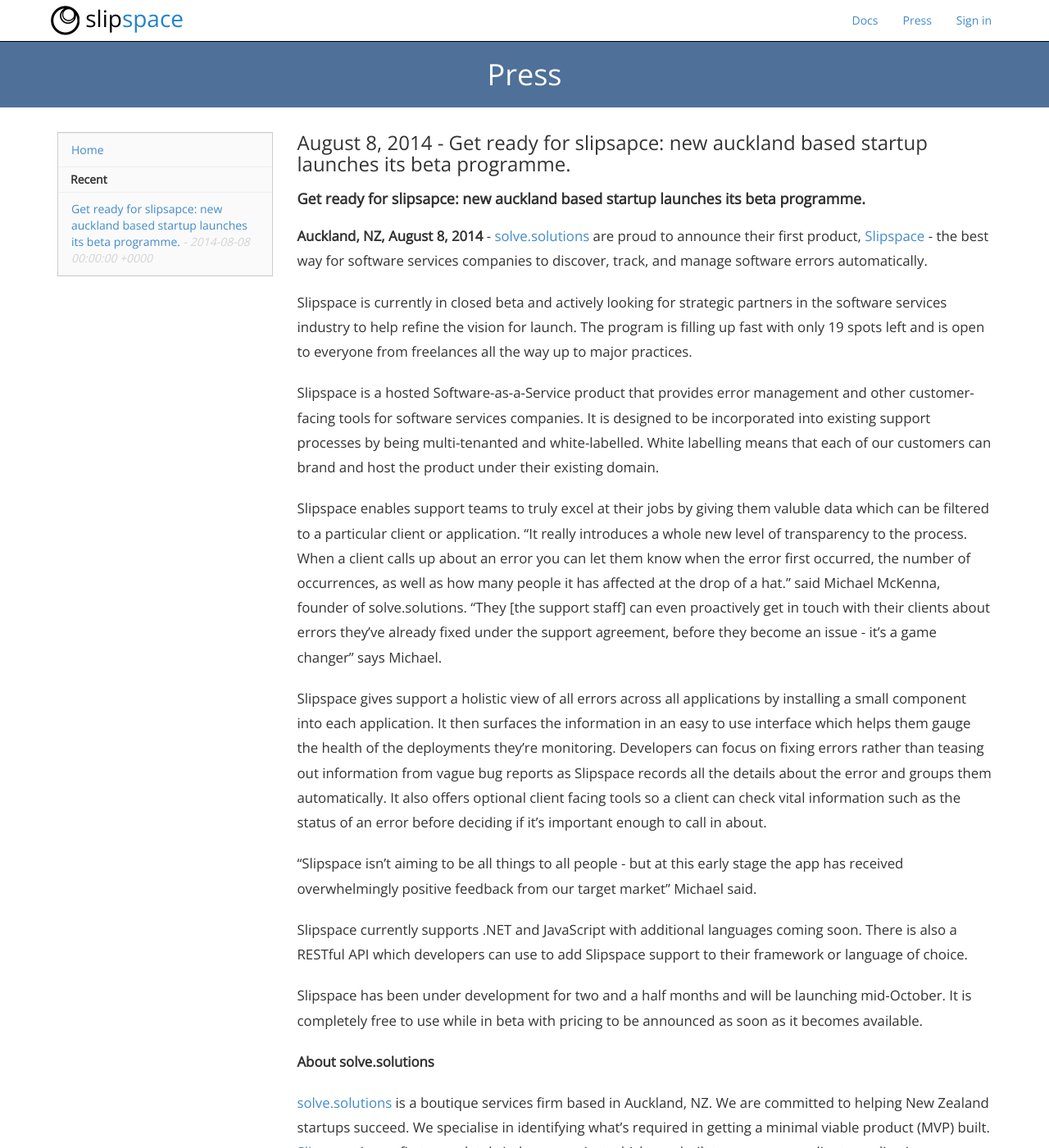
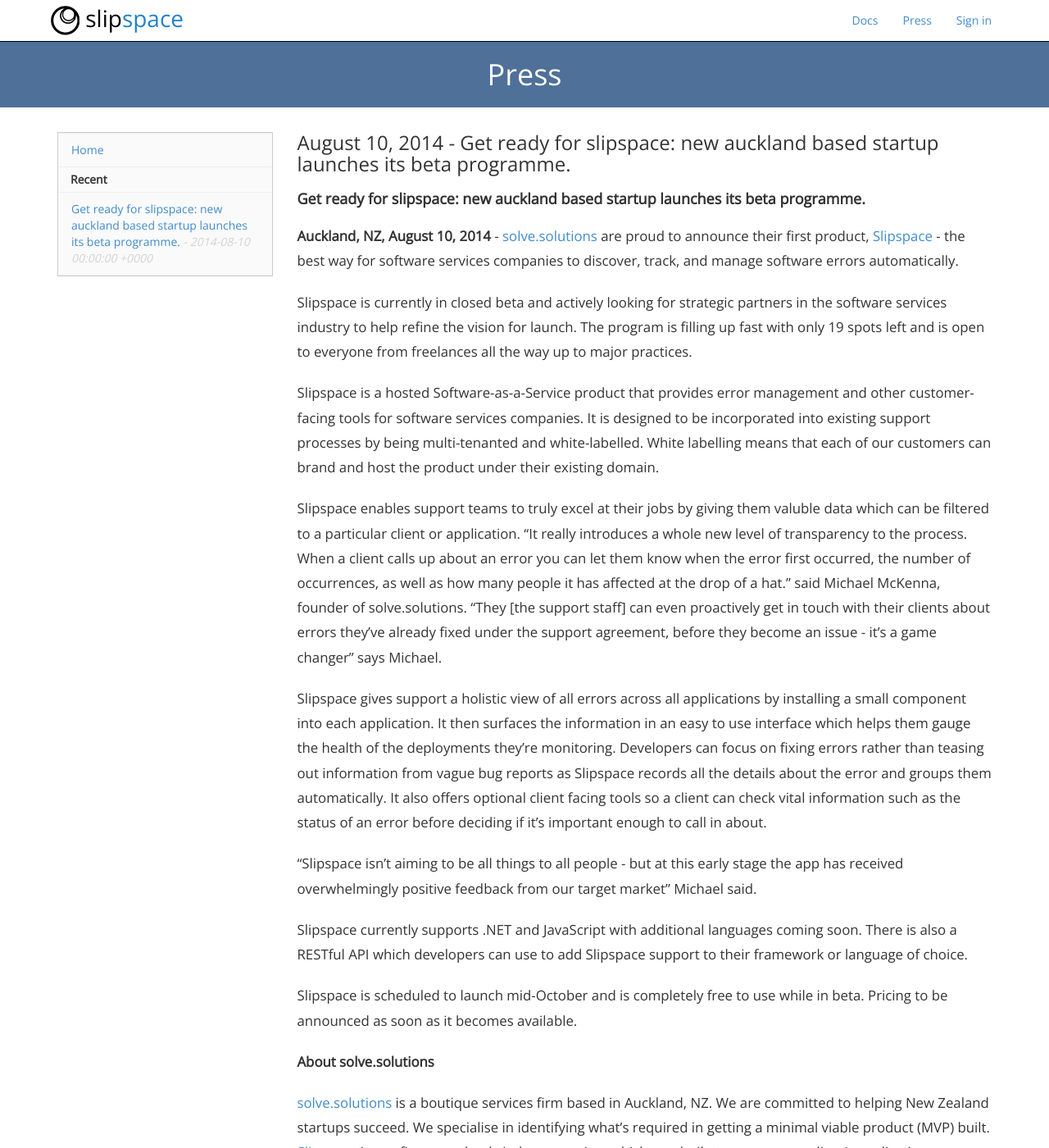
Before and after one commit to kylepearson13/slipspace.github.io, a Jekyll site: the page built from _press/2014-08-01-get-ready-for-slipspace.md, in a window 1280 px wide and 1400 px high. Shown: the whole window at 82% size. Built offline with Jekyll 4.4.1, drawn with Linux system fonts in a browser that asks for light colours; some of the changed text lies outside the part shown.

Commit message:
Typo fix.

```diff
--- a/_press/2014-08-01-get-ready-for-slipspace.md
+++ b/_press/2014-08-01-get-ready-for-slipspace.md
@@ -1,15 +1,15 @@
 ---
 layout: press
-title: "Get ready for slipsapce: new auckland based startup launches its beta programme."
+title: "Get ready for slipspace: new auckland based startup launches its beta programme."
 permalink: /press/get-ready-for-slipspace.html
-date: August 8, 2014
+date: August 10, 2014
 ---
 
-###August 8, 2014 - Get ready for slipsapce: new auckland based startup launches its beta programme.
+###August 10, 2014 - Get ready for slipspace: new auckland based startup launches its beta programme.
 
-####**Get ready for slipsapce: new auckland based startup launches its beta programme.**
+####**Get ready for slipspace: new auckland based startup launches its beta programme.**
 
-**Auckland, NZ, August 8, 2014** - [solve.solutions](http://solve.solutions) are proud to announce their first product, [Slipspace](http://slipspace.co) - the best way for software services companies to discover, track, and manage software errors automatically.
+**Auckland, NZ, August 10, 2014** - [solve.solutions](http://solve.solutions) are proud to announce their first product, [Slipspace](http://slipspace.co) - the best way for software services companies to discover, track, and manage software errors automatically.
 
 Slipspace is currently in closed beta and actively looking for strategic partners in the software services industry to help refine the vision for launch.
 The program is filling up fast with only 19 spots left and is open to everyone from freelances all the way up to major practices.
@@ -26,13 +26,13 @@
 
 Slipspace currently supports .NET and JavaScript with additional languages coming soon. There is also a RESTful API which developers can use to add Slipspace support to their framework or language of choice.
 
-Slipspace has been under development for two and a half months and will be launching mid-October. It is completely free to use while in beta with pricing to be announced as soon as it becomes available.
+Slipspace is scheduled to launch mid-October and is completely free to use while in beta. Pricing to be announced as soon as it becomes available.
 
 **About solve.solutions**
 
 [solve.solutions](http://solve.solutions) is a boutique services firm based in Auckland, NZ. We are committed to helping New Zealand startups succeed.
 We specialise in identifying what's required in getting a minimal viable product (MVP) built.
-[Slipspace](http://slipspace.co) is our first completely in-house project which was built to manage our clients applications.
+[Slipspace](http://slipspace.co) is our first completely in-house project which was built to manage our client's applications.
 
 **Contact**
 
```
